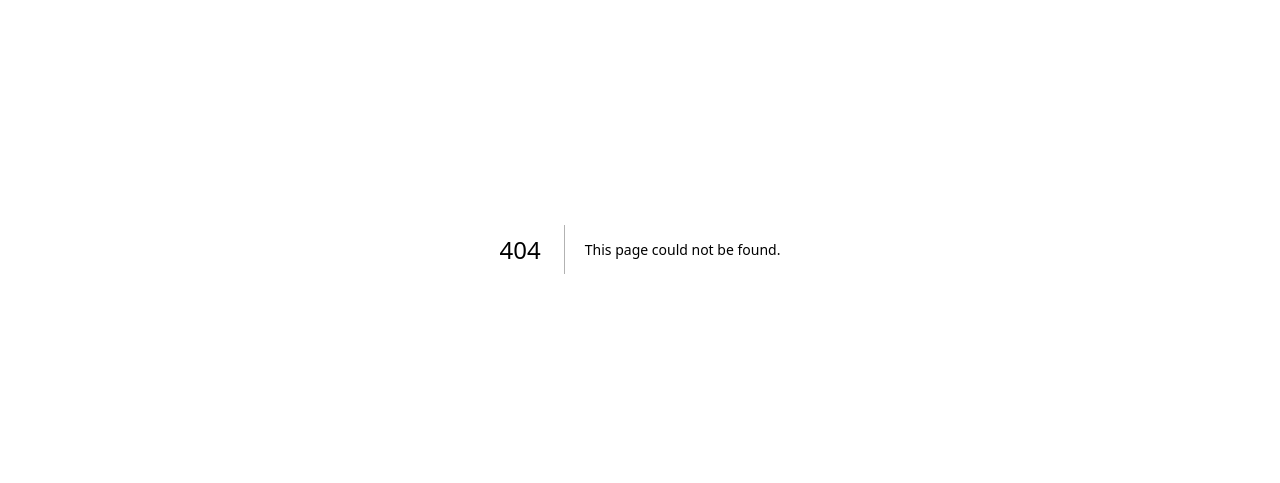
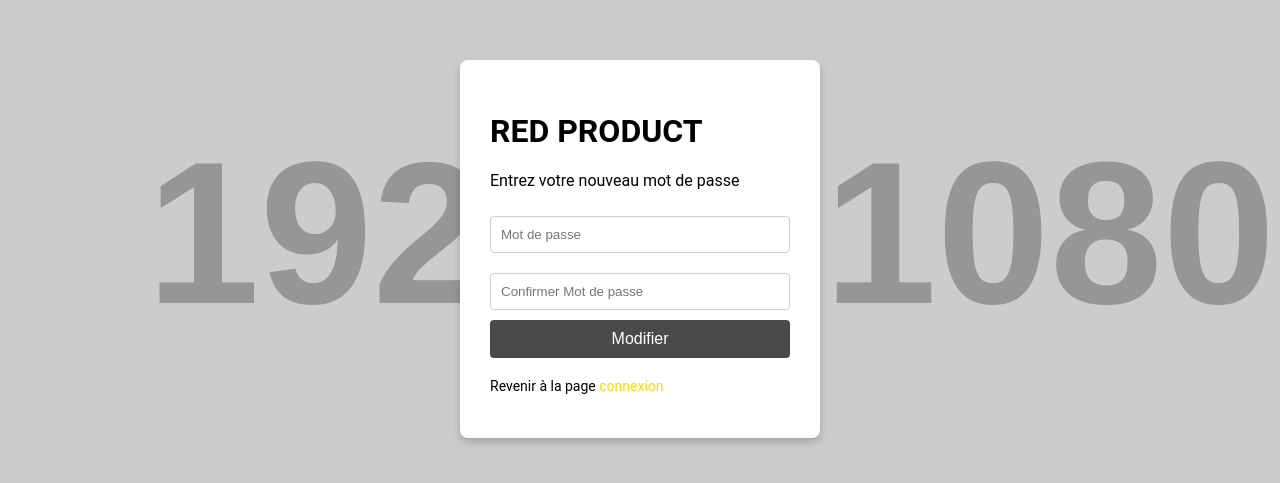
Before and after one commit to 49maodo/red-hotel, a Next.js app: page /auth/reset-password in a window 1280 px wide. Before the commit this address had no page. Shown: the part 151-634 px from the top of the page. Built offline with nearby package versions, Linux system fonts and the light colour scheme.

Commit message:
#4 reset password

```diff
--- a/package.json
+++ b/package.json
@@ -11,6 +11,7 @@
   "dependencies": {
     "next": "15.0.0",
     "react": "^18.3.1",
+    "react-css-spinners": "^4.0.2",
     "react-dom": "^18.3.1",
     "react-hot-toast": "^2.4.1",
     "react-icons": "^5.3.0"
--- /dev/null
+++ b/src/app/auth/reset-password/page.js
@@ -0,0 +1,122 @@
+"use client";
+import { useEffect, useState } from "react";
+import { useRouter } from "next/navigation"; // Assurez-vous d'importer depuis next/navigation
+import styled from "styled-components";
+import Link from "next/link";
+import toast from "react-hot-toast"
+
+const Input = styled.input`
+  width: 100%;
+  padding: 10px;
+  margin: 10px 0;
+  border: 1px solid #CCCCCC;
+  border-radius: 4px;
+  box-sizing: border-box;
+`;
+
+const Button = styled.button`
+  width: 100%;
+  padding: 10px;
+  background-color: #4A4A4A;
+  color: #FFFFFF;
+  border: none;
+  border-radius: 4px;
+  font-size: 16px;
+  cursor: pointer;
+
+  &:hover {
+    background-color: #3A3A3A;
+  }
+`;
+
+const Signup = styled.div`
+  margin-top: 20px;
+  font-size: 14px;
+
+  a {
+    color: #FFD700;
+    text-decoration: none;
+
+    &:hover {
+      text-decoration: underline;
+    }
+  }
+`;
+
+export default function ResetPasswordPage() {
+  const router = useRouter(); // Assurez-vous d'importer depuis next/navigation
+  const [token, setToken] = useState(null);
+  const [motDePasse, setMotDePasse] = useState("");
+  const [confirmerMotDePasse, setConfirmerMotDePasse] = useState("");
+
+  useEffect(() => {
+    const urlParams = new URLSearchParams(window.location.search);
+    const tokenFromQuery = urlParams.get('token');
+
+    if (tokenFromQuery) {
+      setToken(tokenFromQuery);
+    } else {
+      toast.error("Token non trouvé dans l'URL.");
+    }
+  }, []);
+
+  const handleSubmit = async (e) => {
+    e.preventDefault();
+
+    if (motDePasse !== confirmerMotDePasse) {
+      toast.error("Les mots de passe ne correspondent pas.");
+      return;
+    }
+
+    try {
+      const response = await fetch(`${process.env.NEXT_PUBLIC_BACK_END}/api/password-confirm`, {
+        method: "POST",
+        headers: {
+          "Content-Type": "application/json",
+        },
+        body: JSON.stringify({ token, motDePasse }), // Utilise le token ici
+      });
+
+      const data = await response.json();
+
+      if (response.ok) {
+        toast.success("Mot de passe modifié avec succès !");
+        // Redirigez l'utilisateur vers la page de connexion ou une autre page si nécessaire
+        router.push("/auth/login"); // Rediriger vers la page de connexion
+      } else {
+        toast.error(data.message || "Une erreur s'est produite.");
+      }
+    } catch (error) {
+      toast.error("Erreur lors de la modification du mot de passe.");
+    }
+  };
+
+  return (
+    <>
+      <h1>RED PRODUCT</h1>
+      <p>Entrez votre nouveau mot de passe</p>
+      <form onSubmit={handleSubmit}>
+        <Input
+          type="password"
+          placeholder="Mot de passe"
+          value={motDePasse}
+          onChange={(e) => setMotDePasse(e.target.value)}
+          required
+        />
+        <Input
+          type="password"
+          placeholder="Confirmer Mot de passe"
+          value={confirmerMotDePasse}
+          onChange={(e) => setConfirmerMotDePasse(e.target.value)}
+          required
+        />
+        <Button type="submit">Modifier</Button>
+      </form>
+      <Signup>
+        <p>
+          Revenir à la page <Link href="/auth/login">connexion</Link>
+        </p>
+      </Signup>
+    </>
+  );
+}
--- a/src/app/layout.js
+++ b/src/app/layout.js
@@ -22,7 +22,7 @@ export default function RootLayout({ children }) {
   return (
     <html lang="en">
       <body className={`${geistSans.variable} ${geistMono.variable}`}>
-        <Toaster position="top-right" reverseOrder={true} />
+        <Toaster position="top-right" reverseOrder={true} toastOptions={{ duration: 5000, }} />
         {children}
       </body>
     </html>
--- a/src/components/HotelModal.js
+++ b/src/components/HotelModal.js
@@ -6,6 +6,7 @@ import toast from "react-hot-toast"
 const ModalOverlay = styled.div`
   position: fixed;
   top: 0;
+  z-index: 100;
   left: 0;
   right: 0;
   bottom: 0;
```
Also changed, not shown: src/app/auth/forgotpassword/page.js (+38 -7 lines), src/app/loading.js (added, +12 -0 lines), 1 other file (tests, documents, lock files or other folders).
